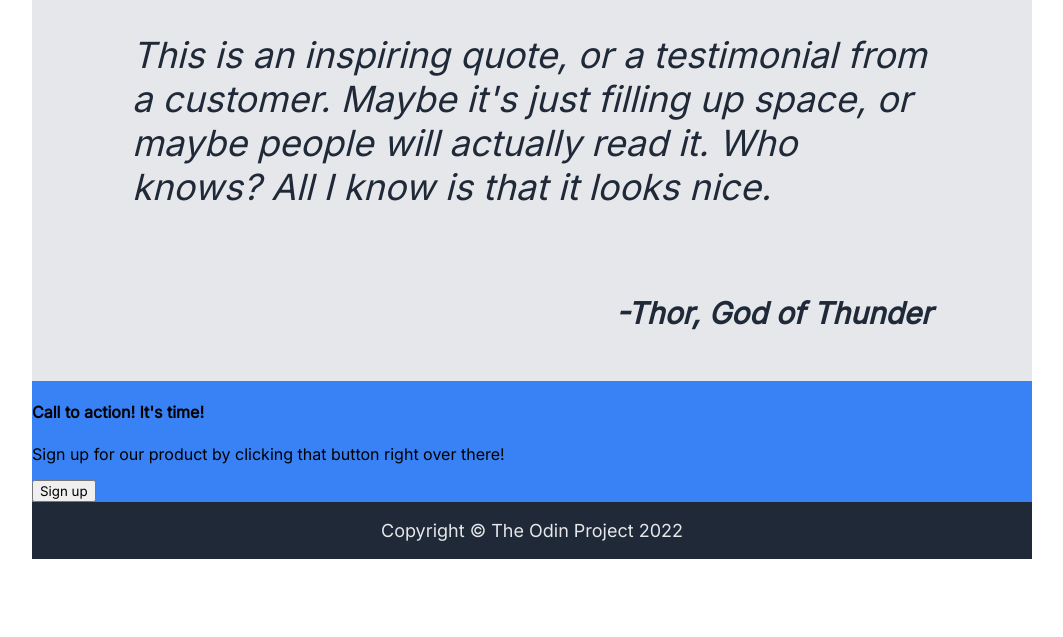
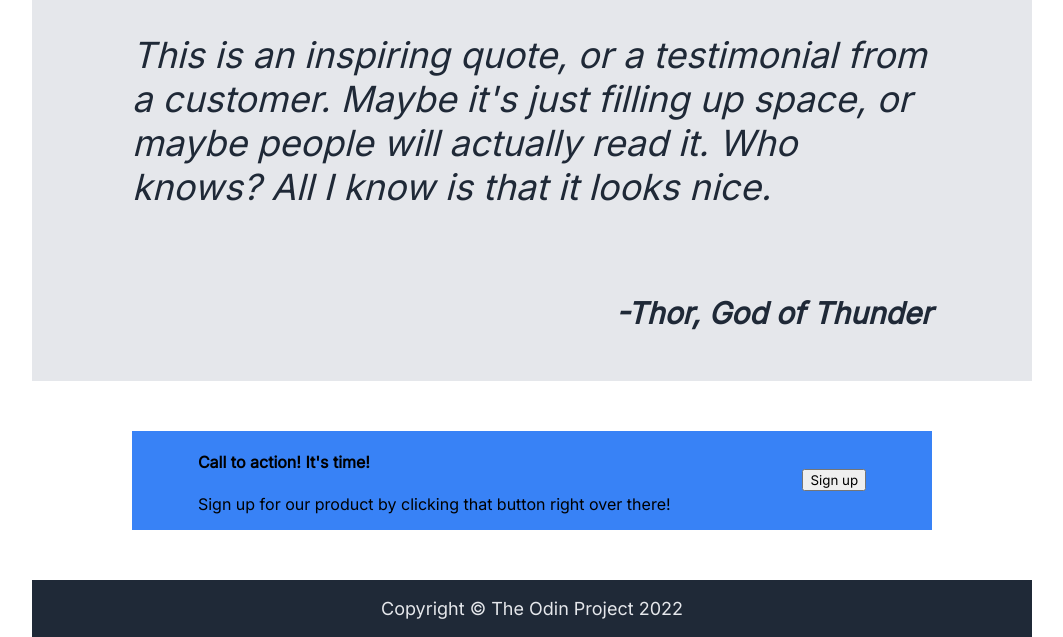
Before and after one commit to dthackray/top-landing-page, a plain HTML site: page index.html in a window 1280 px wide. Shown: the part 756-1393 px from the top of the page, without its empty margins (108-1171 px from the left). Before the commit the page ends 1315 px from the top, so only its background shows below. Drawn offline with Linux system fonts and the light colour scheme.

Commit message:
Tidy up & align call-to-action

```diff
--- a/styles.css
+++ b/styles.css
@@ -111,10 +111,19 @@ body {
     width: 80%;
 }
 
+
+
 .call-section {
+
+}
+
+.action-banner {
+    width: 80%;
     background-color: #3882F6;
     display: flex;
-
+    margin: 50px auto;
+    align-items: center;
+    justify-content: space-around;
 }
 
 .footer-section {
```
